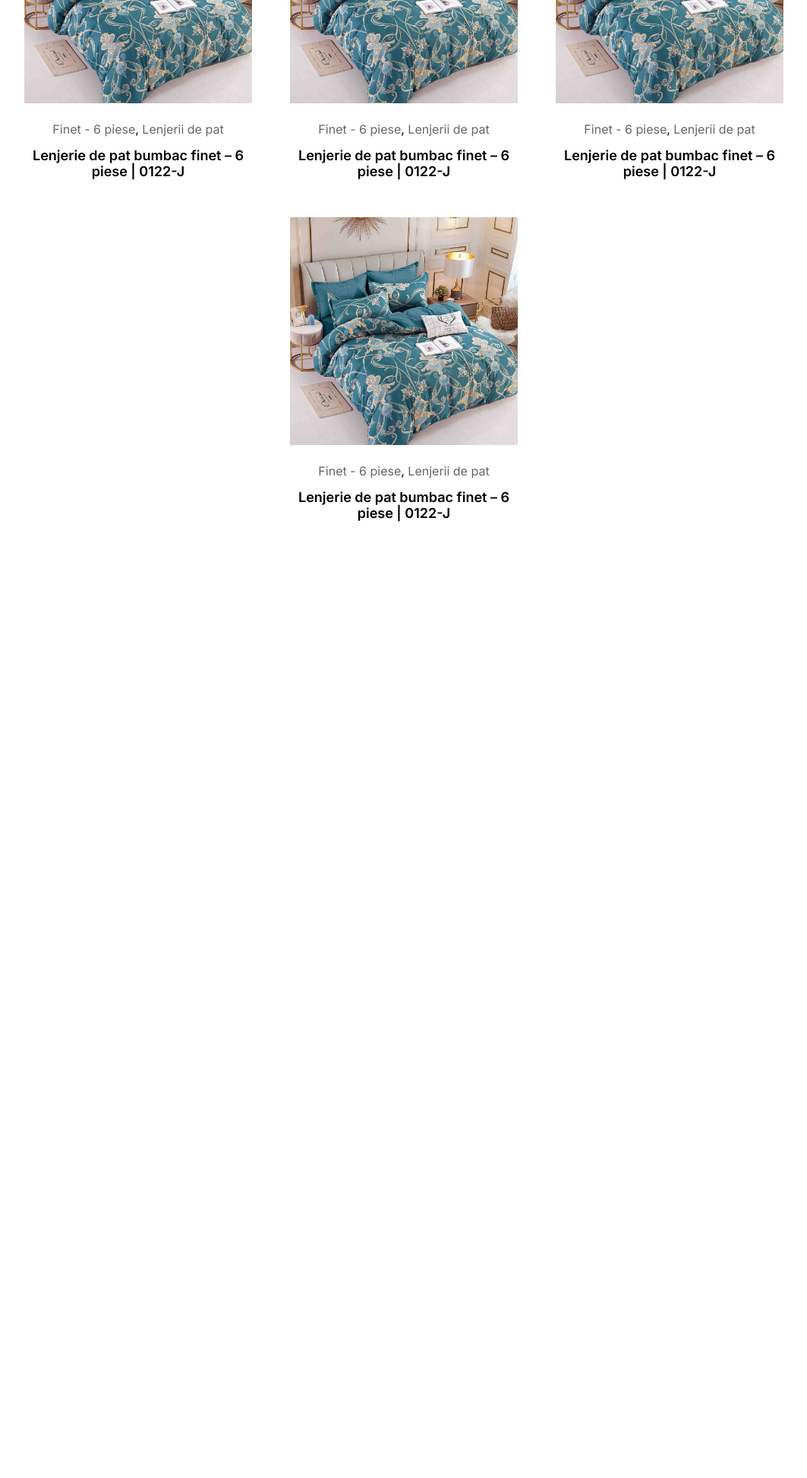
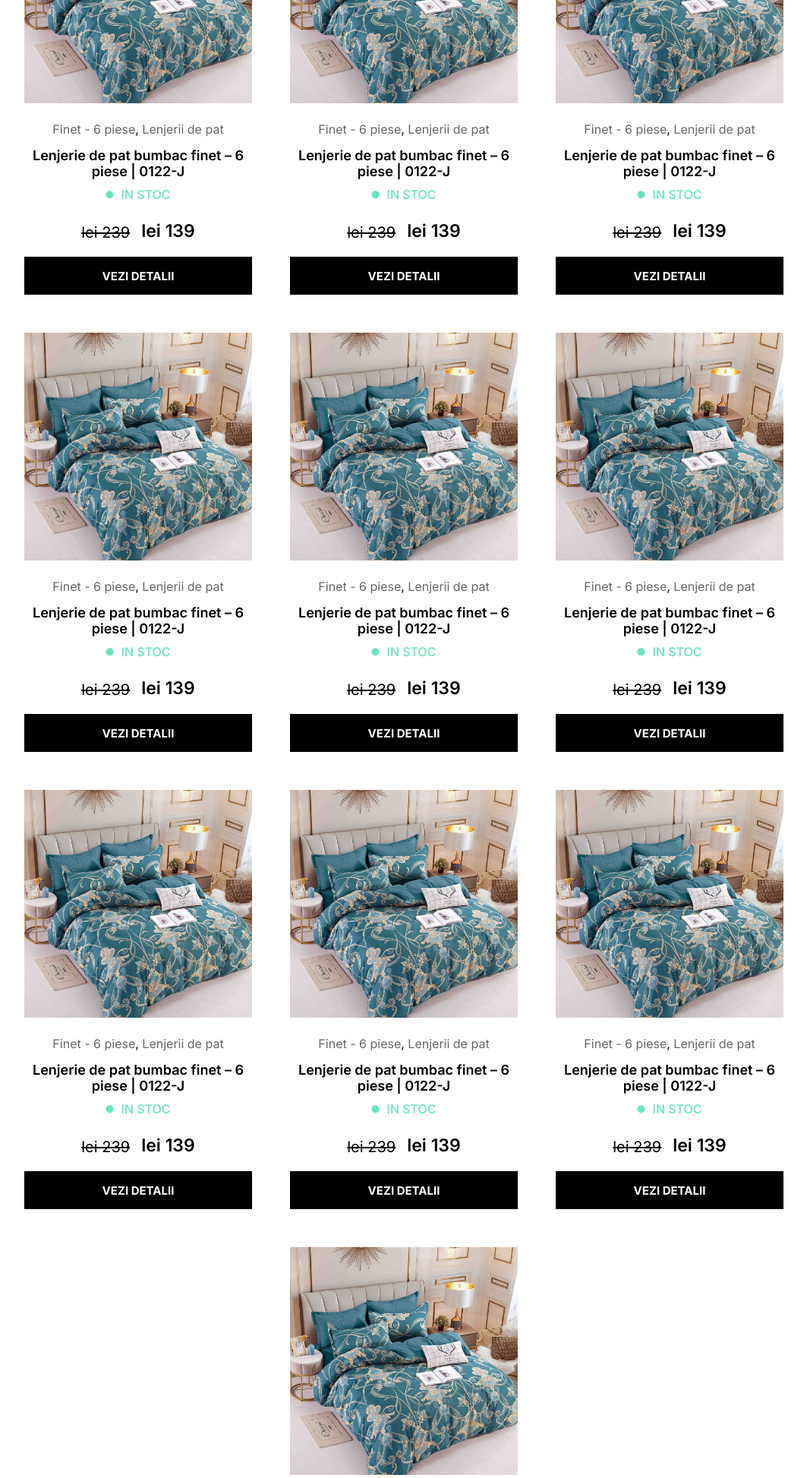
Before and after one commit to Faydy/Luna-Samady, a PHP site: page / in a window 1280 px wide. Shown: the part 831-2777 px from the top of the page at 76% size, without its empty margins (108-1171 px from the left). Before the commit the page ends 1518 px from the top, so only its background shows below. Run offline with PHP 8.4, Linux system fonts and the light colour scheme; some libraries are stand-ins or nearby versions.

Commit message:
da ma da

```diff
--- a/index.html
+++ b/index.html
@@ -5,7 +5,7 @@
     <meta name="viewport" content="width=device-width, initial-scale=1.0">
     <title>Luna Samady</title>
     <link rel="stylesheet" href="style.css">
-
+    <script src="db.js"></script>
     <script src="https://kit.fontawesome.com/d8ef06f089.js" crossorigin="anonymous"></script>
 </head>
 <body>
@@ -29,7 +29,7 @@
             </div>
         </div>
 
-        <div class="logo-div"><a href="/"><img src="1.png" alt=""></a></div>
+        <div class="logo-div"><a href="/"><img src="./images/logo.png" alt=""></a></div>
         <div class="search-div">
           <input   type="text" id="search-input">
           <button class="btn" id="search-button" onclick="Show_Search()"><i class="fa-solid fa-magnifying-glass"></i></button></i>
@@ -39,11 +39,11 @@
     </header>
 
     <div class="main">
-      <img src="2-Collection-banner-1920x600px.jpg" alt="bed" id="main-bed">
+      <img src="./images/banner.jpg" alt="bed" id="main-bed">
       <div class="banner">
         <div class="banner-div">
-        <h1>Descoperă modelele</h1>
-        <button id="buton_search">Apasă aici</button>
+        <h1 name="title">Descoperă modelele</h1>
+        <button id="buton_search" onclick="">Apasă aici</button>
       </div>
       </div>
     </div>
@@ -52,24 +52,84 @@
       <section class="mini">Uite ce-ți recomandam:</section>
       <div class="produs">
         <div class="bloc">
-          <img src="test.jpg" alt="">
+          <img src="./images/1.jpg" alt="">
           <p><a class="titlu" href="">Finet - 6 piese</a>, <a class="categorie" href="">Lenjerii de pat</a></p>
           <a href="" class="nume">Lenjerie de pat bumbac finet – 6 piese | 0122-J</a>
+          <p class="stoc"><i class="fa-solid fa-circle" style="color: #63E6BE; font-size: 10px;"></i> IN STOC</p>
+          <div class="pret"><section class="reducere">lei 239</section> lei 139</div>
+          <button class="item_btn">VEZI DETALII</button>
         </div>
         <div class="bloc">
-          <img src="test.jpg" alt="">
+          <img src="./images/1.jpg" alt="">
           <p><a class="titlu" href="">Finet - 6 piese</a>, <a class="categorie" href="">Lenjerii de pat</a></p>
           <a href="" class="nume">Lenjerie de pat bumbac finet – 6 piese | 0122-J</a>
+          <p class="stoc"><i class="fa-solid fa-circle" style="color: #63E6BE; font-size: 10px;"></i> IN STOC</p>
+          <div class="pret"><section class="reducere">lei 239</section> lei 139</div>
+          <button class="item_btn">VEZI DETALII</button>
         </div>
         <div class="bloc">
-          <img src="test.jpg" alt="">
+          <img src="./images/1.jpg" alt="">
           <p><a class="titlu" href="">Finet - 6 piese</a>, <a class="categorie" href="">Lenjerii de pat</a></p>
           <a href="" class="nume">Lenjerie de pat bumbac finet – 6 piese | 0122-J</a>
+          <p class="stoc"><i class="fa-solid fa-circle" style="color: #63E6BE; font-size: 10px;"></i> IN STOC</p>
+          <div class="pret"><section class="reducere">lei 239</section> lei 139</div>
+          <button class="item_btn">VEZI DETALII</button>
         </div>
         <div class="bloc">
-          <img src="test.jpg" alt="">
+          <img src="./images/1.jpg" alt="">
           <p><a class="titlu" href="">Finet - 6 piese</a>, <a class="categorie" href="">Lenjerii de pat</a></p>
           <a href="" class="nume">Lenjerie de pat bumbac finet – 6 piese | 0122-J</a>
+          <p class="stoc"><i class="fa-solid fa-circle" style="color: #63E6BE; font-size: 10px;"></i> IN STOC</p>
+          <div class="pret"><section class="reducere">lei 239</section> lei 139</div>
+          <button class="item_btn">VEZI DETALII</button>
+        </div>
+        <div class="bloc">
+          <img src="./images/1.jpg" alt="">
+          <p><a class="titlu" href="">Finet - 6 piese</a>, <a class="categorie" href="">Lenjerii de pat</a></p>
+          <a href="" class="nume">Lenjerie de pat bumbac finet – 6 piese | 0122-J</a>
+          <p class="stoc"><i class="fa-solid fa-circle" style="color: #63E6BE; font-size: 10px;"></i> IN STOC</p>
+          <div class="pret"><section class="reducere">lei 239</section> lei 139</div>
+          <button class="item_btn">VEZI DETALII</button>
+        </div>
+        <div class="bloc">
+          <img src="./images/1.jpg" alt="">
+          <p><a class="titlu" href="">Finet - 6 piese</a>, <a class="categorie" href="">Lenjerii de pat</a></p>
+          <a href="" class="nume">Lenjerie de pat bumbac finet – 6 piese | 0122-J</a>
+          <p class="stoc"><i class="fa-solid fa-circle" style="color: #63E6BE; font-size: 10px;"></i> IN STOC</p>
+          <div class="pret"><section class="reducere">lei 239</section> lei 139</div>
+          <button class="item_btn">VEZI DETALII</button>
+        </div>
+        <div class="bloc">
+          <img src="./images/1.jpg" alt="">
+          <p><a class="titlu" href="">Finet - 6 piese</a>, <a class="categorie" href="">Lenjerii de pat</a></p>
+          <a href="" class="nume">Lenjerie de pat bumbac finet – 6 piese | 0122-J</a>
+          <p class="stoc"><i class="fa-solid fa-circle" style="color: #63E6BE; font-size: 10px;"></i> IN STOC</p>
+          <div class="pret"><section class="reducere">lei 239</section> lei 139</div>
+          <button class="item_btn">VEZI DETALII</button>
+        </div>
+        <div class="bloc">
+          <img src="./images/1.jpg" alt="">
+          <p><a class="titlu" href="">Finet - 6 piese</a>, <a class="categorie" href="">Lenjerii de pat</a></p>
+          <a href="" class="nume">Lenjerie de pat bumbac finet – 6 piese | 0122-J</a>
+          <p class="stoc"><i class="fa-solid fa-circle" style="color: #63E6BE; font-size: 10px;"></i> IN STOC</p>
+          <div class="pret"><section class="reducere">lei 239</section> lei 139</div>
+          <button class="item_btn">VEZI DETALII</button>
+        </div>
+        <div class="bloc">
+          <img src="./images/1.jpg" alt="">
+          <p><a class="titlu" href="">Finet - 6 piese</a>, <a class="categorie" href="">Lenjerii de pat</a></p>
+          <a href="" class="nume">Lenjerie de pat bumbac finet – 6 piese | 0122-J</a>
+          <p class="stoc"><i class="fa-solid fa-circle" style="color: #63E6BE; font-size: 10px;"></i> IN STOC</p>
+          <div class="pret"><section class="reducere">lei 239</section> lei 139</div>
+          <button class="item_btn">VEZI DETALII</button>
+        </div>
+        <div class="bloc">
+          <img src="./images/1.jpg" alt="">
+          <p><a class="titlu" href="">Finet - 6 piese</a>, <a class="categorie" href="">Lenjerii de pat</a></p>
+          <a href="" class="nume">Lenjerie de pat bumbac finet – 6 piese | 0122-J</a>
+          <p class="stoc"><i class="fa-solid fa-circle" style="color: #63E6BE; font-size: 10px;"></i> IN STOC</p>
+          <div class="pret"><section class="reducere">lei 239</section> lei 139</div>
+          <button class="item_btn">VEZI DETALII</button>
         </div>
       </div>
     </div>
--- a/style.css
+++ b/style.css
@@ -13,7 +13,9 @@ input[type="submit"] {
      -webkit-appearance: none;
      border-radius: 0;
 }
-
+body{
+  height: 250vh;
+}
 a{
     text-decoration: none;
 }
@@ -55,6 +57,12 @@ header{
   align-items: center;
 }
 #main-bed{
+  user-drag: none;
+  -webkit-user-drag: none;
+  user-select: none;
+  -moz-user-select: none;
+  -webkit-user-select: none;
+  -ms-user-select: none;
   position: static;
   max-width: 100%;
 }
@@ -110,9 +118,7 @@ header{
 }
 
 .bloc{
-  height: 400px;
   width: 300px;
-
   border-radius: 2%;
 }
 .bloc img{
@@ -138,6 +144,53 @@ header{
   width: 100%;
   font-weight: 600;
   display: flex;
+}
+
+.stoc{
+  margin-top: -10px;
+  display: flex;
+  text-align: center;
+  justify-content: center;
+  align-items: center;
+  color: #63E6BE;
+  font-family: "Poppins",sans-serif;
+  font-weight: 500;
+  gap: 10px;
+}
+
+.pret{
+  margin-top: 10px;
+  font-family: "Inter";
+  font-size: 23px;
+  font-weight: 600;
+  display: flex;
+  justify-content: center;
+  align-items: flex-end;
+  text-align: center;
+  gap: 15px;
+}
+.reducere{
+  font-size: 20px;
+  font-weight: 400;
+  text-decoration:line-through;
+}
+
+.item_btn{
+  cursor: pointer;
+  margin-top: 20px;
+  width: 100%;
+  height: 50px;
+  font-family: "Inter";
+  font-size: 15px;
+  font-weight: bold;
+  background-color: black;
+  color: white;
+  border: none;
+}
+.item_btn:hover{
+  background-color: white;
+  color: black;
+  border: 1px solid black;
 }
 
 .navbar {
@@ -357,6 +410,12 @@ header{
     padding: 50px;
     text-align: center;
   }
+  .produs:first-of-type{
+    padding-top: 0;
+  }
+  .bloc{
+    padding-bottom: 50px;
+  }
 }
 @media only screen and (max-width: 350px) {
 .logo-div{
```
Also changed, not shown: images/1.jpg (renamed from test.jpg), images/banner.jpg (renamed from 2-Collection-banner-1920x600px.jpg), images/logo.png (renamed from 1.png).
